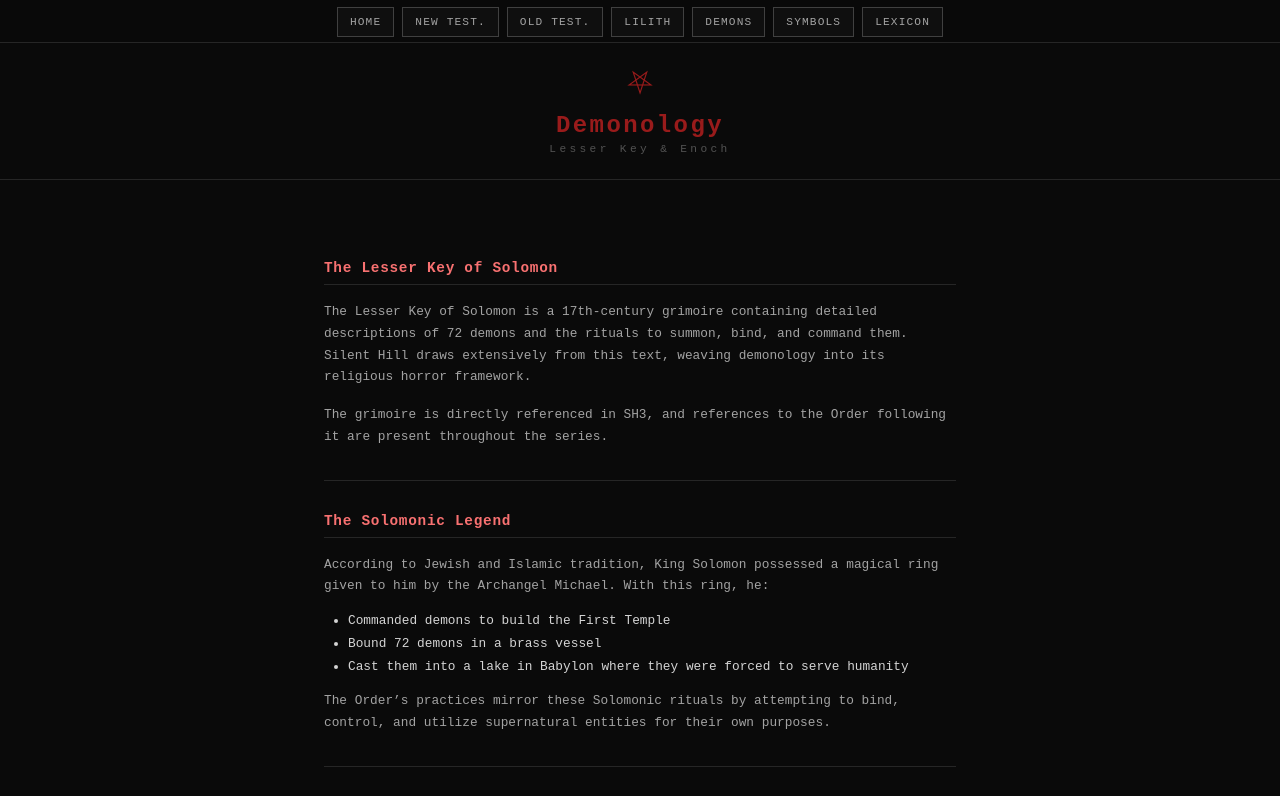
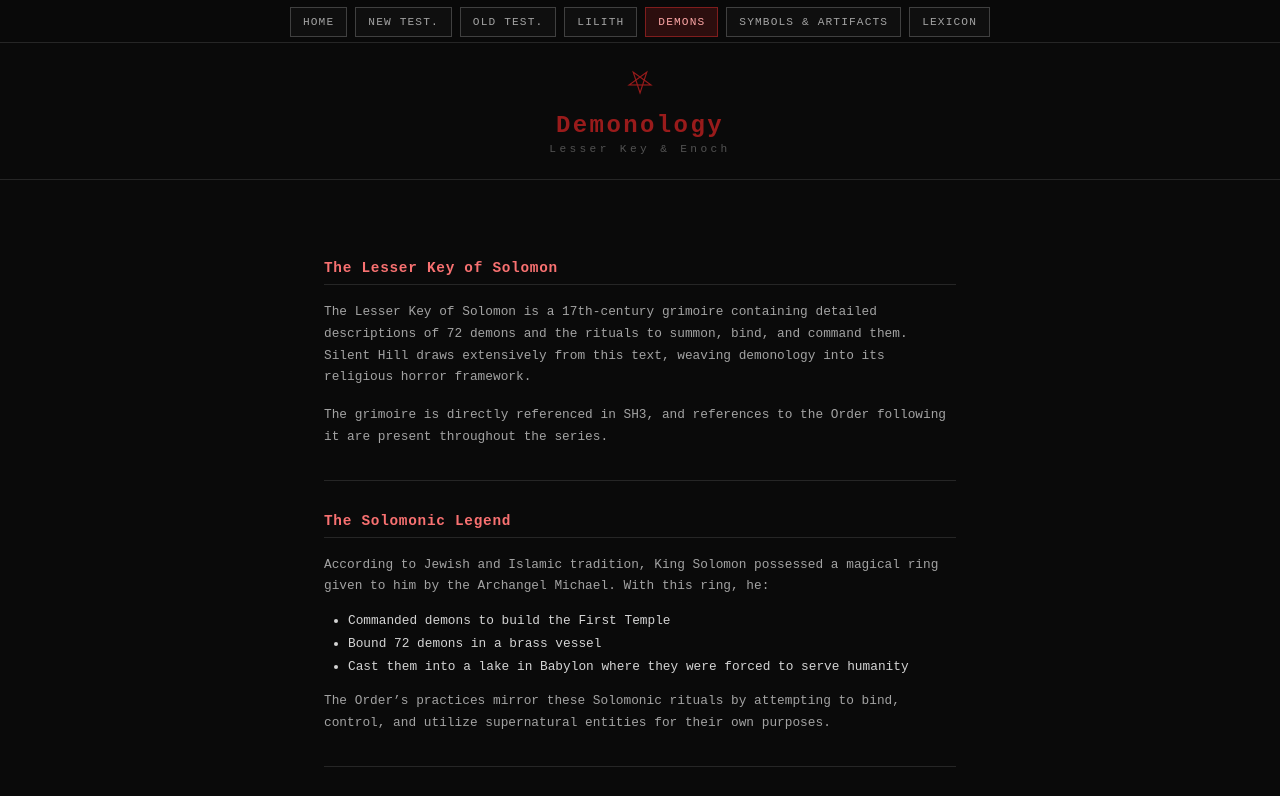
Before and after one commit to tradgoth/biblical-silent-hill, an Astro site: page /biblical-silent-hill/demonology/ in a window 1280 px wide. Shown: the top 796 px of the page. Built offline with nearby package versions, Linux system fonts and the light colour scheme; Astro itself is replaced by a stand-in of ours.

Commit message:
claude is dumb

```diff
--- a/src/layouts/Base.astro
+++ b/src/layouts/Base.astro
@@ -8,12 +8,12 @@
 
 const navLinks = [
     { href: `${base}`, label: "HOME" },
-    { href: `${base}new-testament/`, label: "NEW TEST." },
-    { href: `${base}old-testament/`, label: "OLD TEST." },
-    { href: `${base}lilith/`, label: "LILITH" },
-    { href: `${base}demonology/`, label: "DEMONS" },
-    { href: `${base}symbolism/`, label: "SYMBOLS" },
-    { href: `${base}lexicon/`, label: "LEXICON" },
+    { href: `${base}/new-testament/`, label: "NEW TEST." },
+    { href: `${base}/old-testament/`, label: "OLD TEST." },
+    { href: `${base}/lilith/`, label: "LILITH" },
+    { href: `${base}/demonology/`, label: "DEMONS" },
+    { href: `${base}/symbolism/`, label: "SYMBOLS & ARTIFACTS" },
+    { href: `${base}/lexicon/`, label: "LEXICON" },
 ];
 ---
 
```
Also changed, not shown: src/pages/index.astro (+4 -4 lines).
